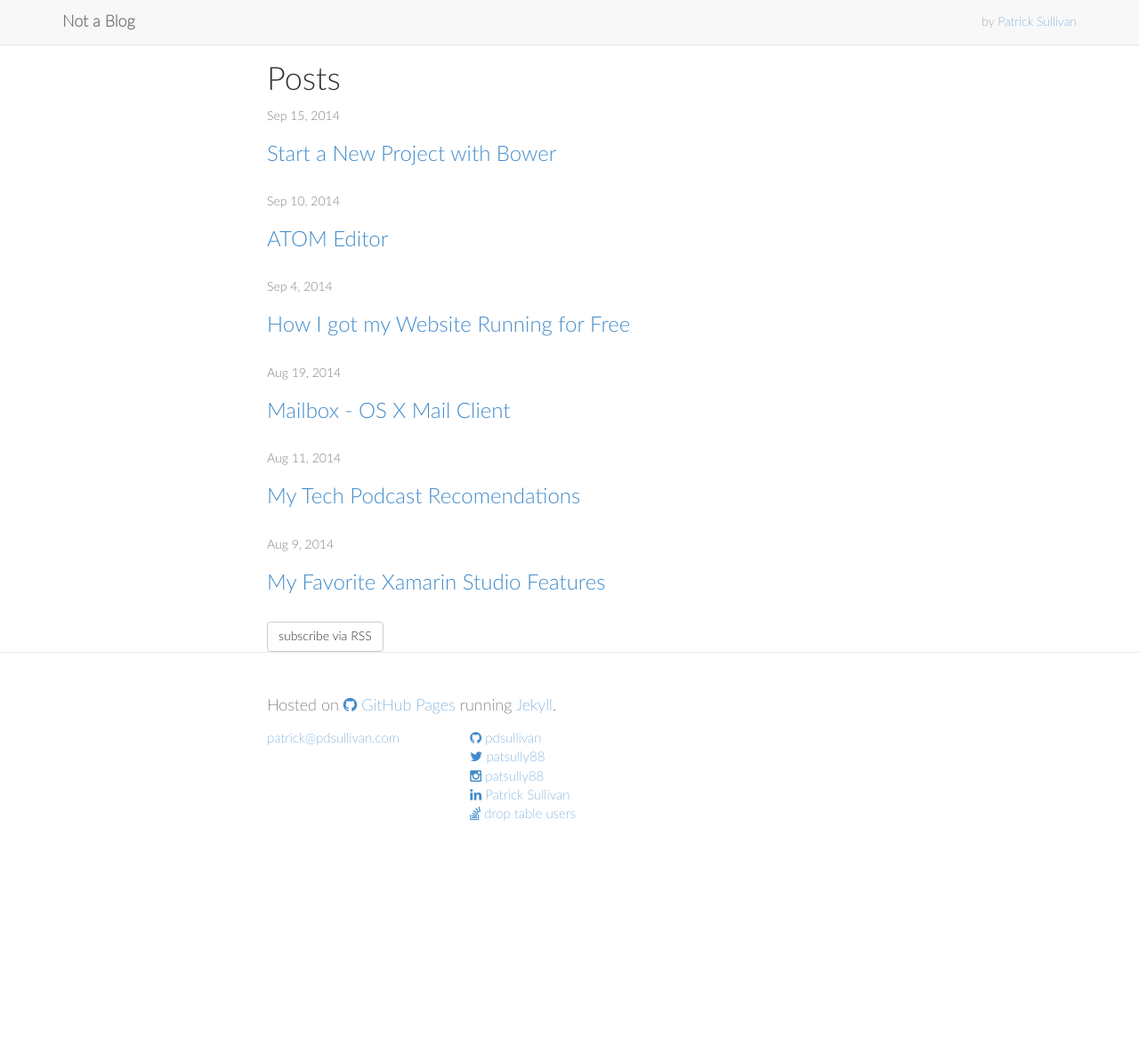
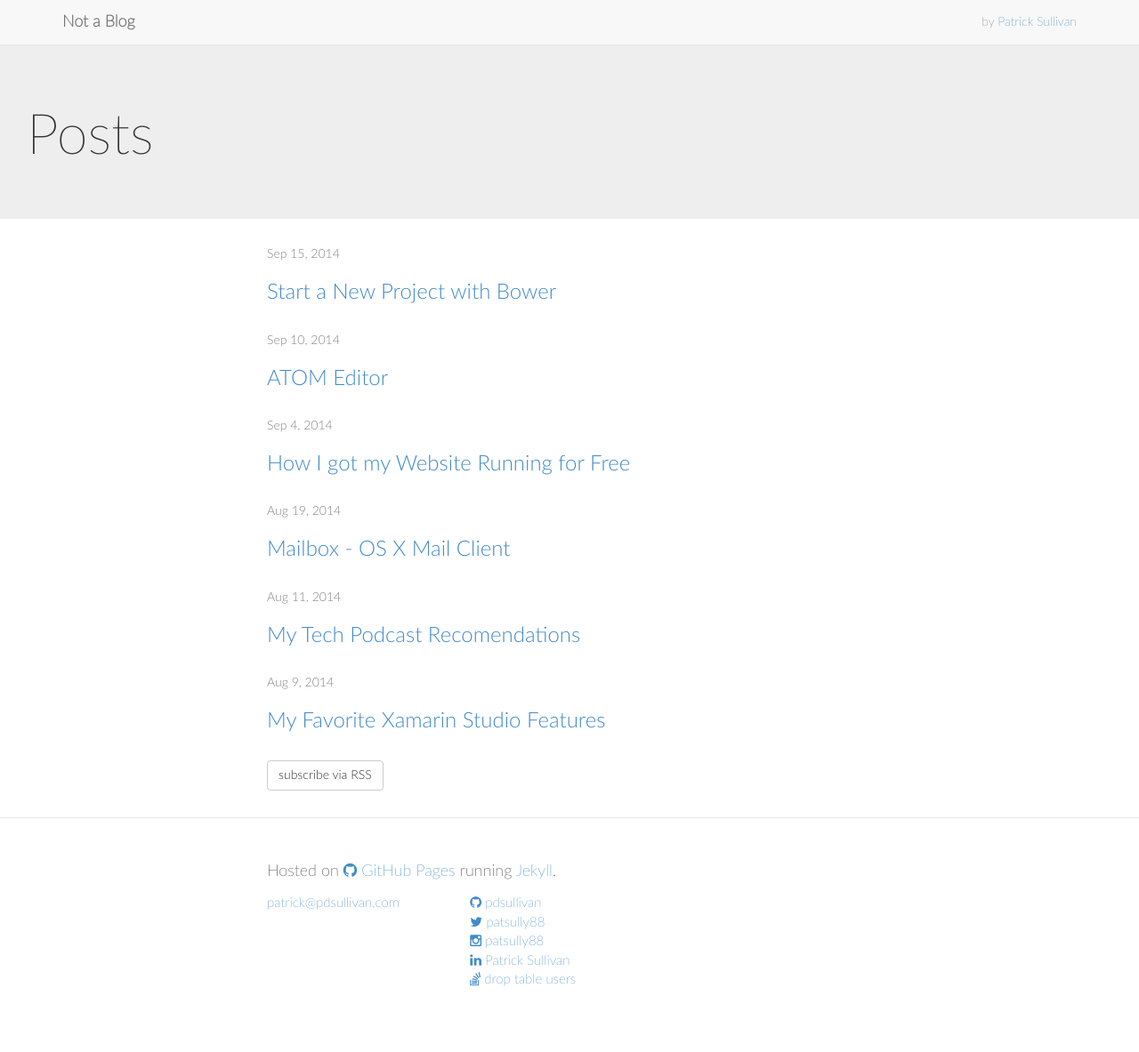
Before and after one commit to pdsullivan/blog, a Jekyll site: the page built from index.html, in a window 1280 px wide. Shown: the whole page at 89% size. Built offline with Jekyll 4.4.1, drawn with Linux system fonts in a browser that asks for light colours; before the commit the page ends 997 px from its top, so only the background shows below that.

Commit message:
posts in jumbotron

```diff
--- a/css/site.css
+++ b/css/site.css
@@ -44,5 +44,5 @@ margin-bottom: 0px;
 }
 
 .page-content {
-padding: 0px 0;
+padding: 0px 0px 30px 0px;
 }
--- a/index.html
+++ b/index.html
@@ -2,9 +2,13 @@
 layout: default
 ---
 
+<div class="jumbotron">
+
+      <h1 class="">Posts</h1>
+</div>
+
 <div class="wrapper home">
 
-  <h1 class="">Posts</h1>
 
   <ul class="post-list">
     {% for post in site.posts %}
@@ -17,7 +21,18 @@ layout: default
       </li>
     {% endfor %}
   </ul>
-
+<!--
+<div class="list-group">
+    {% for post in site.posts %}
+      <a  href="{{ post.url | prepend: site.baseurl }}" class="list-group-item">
+        <h4 class="list-group-item-heading">{{ post.title }}</h4>
+        <p class="list-group-item-text">
+        <span class="post-meta">{{ post.date | date: "%b %-d, %Y" }}</span>
+        </p>
+      </a>
+    {% endfor %}
+</div>
+-->
   <a href="{{ "/feed.xml" | prepend: site.baseurl }}"  class="lead btn btn-default ">subscribe via RSS</a>
 
 </div>
```
